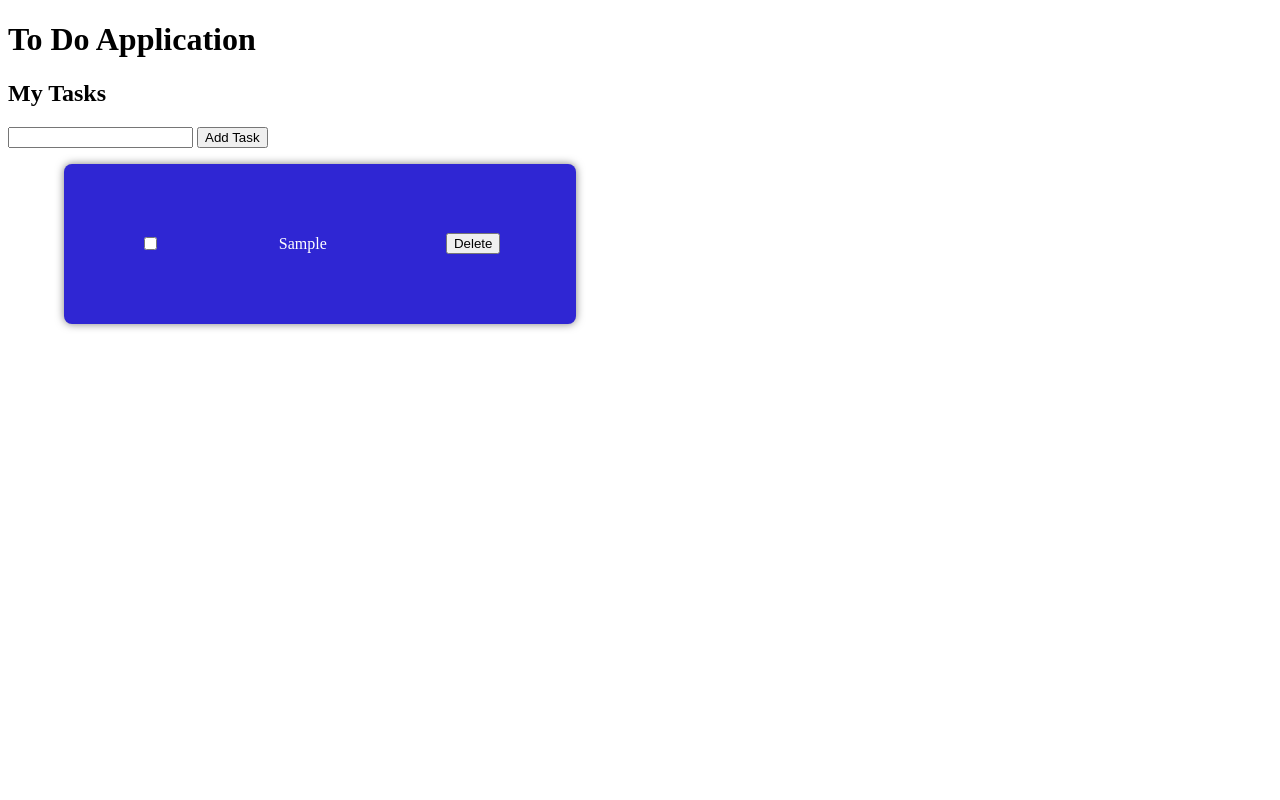
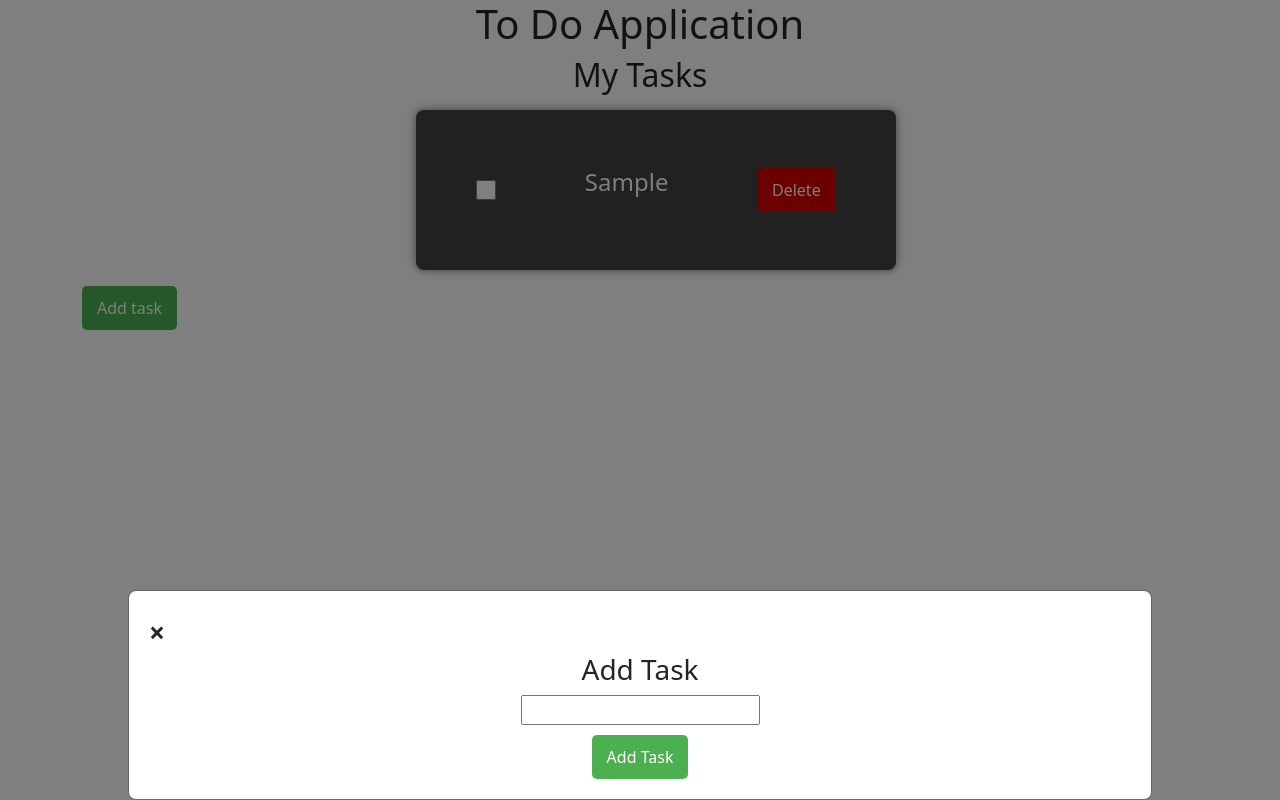
Before and after one commit to PhilipSamuelsson/ToDoApp, a website: page index.html in a window 1280 px wide. Both pictures are taken after typing "Sample" into the empty fields and a click on the input "Add Task". Drawn offline with nearby package versions, Linux system fonts and the light colour scheme.

Commit message:
Changed a bug where checkboxes got reset after adding another item.

```diff
--- a/index.html
+++ b/index.html
@@ -5,16 +5,29 @@
         <meta name="viewport" content="width=device-width, initial-scale=1.0" />
         <title>To Do Application</title>
         <link rel="stylesheet" href="styles.css" />
+        <link href="https://cdn.jsdelivr.net/npm/bootstrap@5.3.2/dist/css/bootstrap.min.css" rel="stylesheet" integrity="sha384-T3c6CoIi6uLrA9TneNEoa7RxnatzjcDSCmG1MXxSR1GAsXEV/Dwwykc2MPK8M2HN" crossorigin="anonymous">
+
     </head>
     <body>
-        <h1>To Do Application</h1>
+        <div class="container">
+        <h1 class="text-center">To Do Application</h1>
 
-        <h2>My Tasks</h2>
-        <form>
-            <input type="text" name="task" id="text-input" />
-            <input type="submit" value="Add Task" id="submit-button" />
-        </form>
-        <ul id="list"></ul>
+        <h2 class="text-center">My Tasks</h2>
+        <ul class="mx-auto" id="list"></ul>
+        <button class="mx-auto" id="open-modal">Add task</button>
+        <div id="modal" class="modal">
+            <div class="modal-content">
+                <span class="close">&times;</span>
+                <div class="text-center">
+                <h3>Add Task</h3>
+                <form>
+                    <input type="text" name="task" id="text-input" />
+                    <input type="submit" value="Add Task" id="submit-button" />
+                </form>
+            </div>
+</div>
+        </div>
+
         <script src="index.js"></script>
     </body>
 </html>
--- a/index.js
+++ b/index.js
@@ -1,37 +1,57 @@
 const submitButton = document.getElementById('submit-button')
 const textInput = document.getElementById('text-input')
 const list = document.getElementById('list')
-let deleteButtons = document.querySelectorAll('.delete-button')
-let checkboxes = document.querySelectorAll('.checkbox')
+const openModal = document.getElementById('open-modal')
+const modal = document.getElementById('modal')
+const closeModal = document.getElementsByClassName('close')
 
 submitButton.addEventListener('click', (event) => {
     event.preventDefault()
     const text = textInput.value
-    list.innerHTML += `<div class="item-container">
-    <input type="checkbox" class="checkbox">
-    <p>${text}</p>
-    <button class="delete-button">Delete</button>
-    </div>`
+
+    const itemContainer = document.createElement('div')
+    itemContainer.className = 'item-container mx-auto'
+
+    const checkbox = document.createElement('input')
+    checkbox.type = 'checkbox'
+    checkbox.className = 'checkbox'
+    checkbox.addEventListener('click', handleCheck)
+
+    const paragraph = document.createElement('p')
+    paragraph.textContent = text
+
+    const deleteButton = document.createElement('button')
+    deleteButton.className = 'delete-button'
+    deleteButton.textContent = 'Delete'
+    deleteButton.addEventListener('click', handleDelete)
+
+    itemContainer.appendChild(checkbox)
+    itemContainer.appendChild(paragraph)
+    itemContainer.appendChild(deleteButton)
+
+    list.appendChild(itemContainer)
+
     textInput.value = ''
     console.log(text)
-
-    deleteButtons = document.querySelectorAll('.delete-button')
-    checkboxes = document.querySelectorAll('.checkbox')
-
-    deleteButtons.forEach((button) => {
-        button.addEventListener('click', handleDelete)
-    })
-
-    checkboxes.forEach((checkbox) => {
-        checkbox.addEventListener('click', handleCheck)
-    })
 })
 
 function handleCheck(event) {
-    event.target.parentNode.classList.toggle('checked')
+    const checkbox = event.target
+    checkbox.parentNode.classList.toggle('checked')
     textInput.classList.toggle('checked')
 }
 
 function handleDelete(event) {
-    event.target.parentNode.remove()
+    const deleteButton = event.target
+    deleteButton.parentNode.remove()
 }
+
+openModal.addEventListener('click', () => {
+    modal.style.display = 'block'
+    openModal.style.display = 'none'
+})
+
+closeModal[0].addEventListener('click', () => {
+    modal.style.display = 'none'
+    openModal.style.display = 'block'
+})
--- /dev/null
+++ b/package.json
@@ -0,0 +1,5 @@
+{
+  "dependencies": {
+    "bootstrap": "^5.3.2"
+  }
+}
--- a/styles.css
+++ b/styles.css
@@ -1,10 +1,15 @@
+p {
+    margin: 0;
+    font-size: 1.5rem;
+}
+
 .item-container {
     display: flex;
     flex-direction: row;
     align-items: center;
     justify-content: space-around;
     padding: 0 1rem;
-    background-color: rgb(47, 38, 211);
+    background-color: rgb(66, 66, 66);
     border-radius: 0.5rem;
     box-shadow: 0 0 0.5rem rgba(0, 0, 0, 0.5);
     margin: 1rem;
@@ -14,6 +19,93 @@
     color: white;
 }
 
-.checked {
+.checked p {
     text-decoration: line-through;
+    color: #4caf50;
+    font-style: italic;
 }
+
+.delete-button {
+    background-color: #d50101;
+    color: white;
+    padding: 10px 15px;
+    border: none;
+    border-radius: 5px;
+    cursor: pointer;
+}
+
+#open-modal {
+    background-color: #4caf50;
+    color: white;
+    padding: 10px 15px;
+    border: none;
+    border-radius: 5px;
+    cursor: pointer;
+}
+
+#modal {
+    display: flex;
+    align-items: center;
+    justify-content: center;
+    position: fixed;
+    top: 0;
+    left: 0;
+    width: 100%;
+    height: 100%;
+    background-color: rgba(0, 0, 0, 0.5);
+    z-index: 1;
+}
+
+.modal-content {
+    background-color: #fefefe;
+    padding: 20px;
+    border: 1px solid #888;
+    max-width: 80%;
+    width: 100%;
+    display: flex;
+    justify-content: center;
+    position: relative;
+    top: 50%;
+    margin: 0 auto;
+}
+
+.close {
+    float: right;
+    font-size: 28px;
+    font-weight: bold;
+    cursor: pointer;
+}
+
+form {
+    display: flex;
+    flex-direction: column;
+    align-items: center;
+}
+
+#text-input {
+    margin-bottom: 10px;
+}
+
+#submit-button {
+    background-color: #4caf50;
+    color: white;
+    padding: 10px 15px;
+    border: none;
+    border-radius: 5px;
+    cursor: pointer;
+}
+
+#submit-button:hover {
+    background-color: #45a049;
+}
+
+/* Styling checkbox */
+.checkbox {
+    width: 20px;
+    height: 20px;
+}
+
+.item-container .checkbox:checked {
+    background-color: green;
+    border-radius: 50%;
+}
```
Also changed, not shown: 1 other file.
